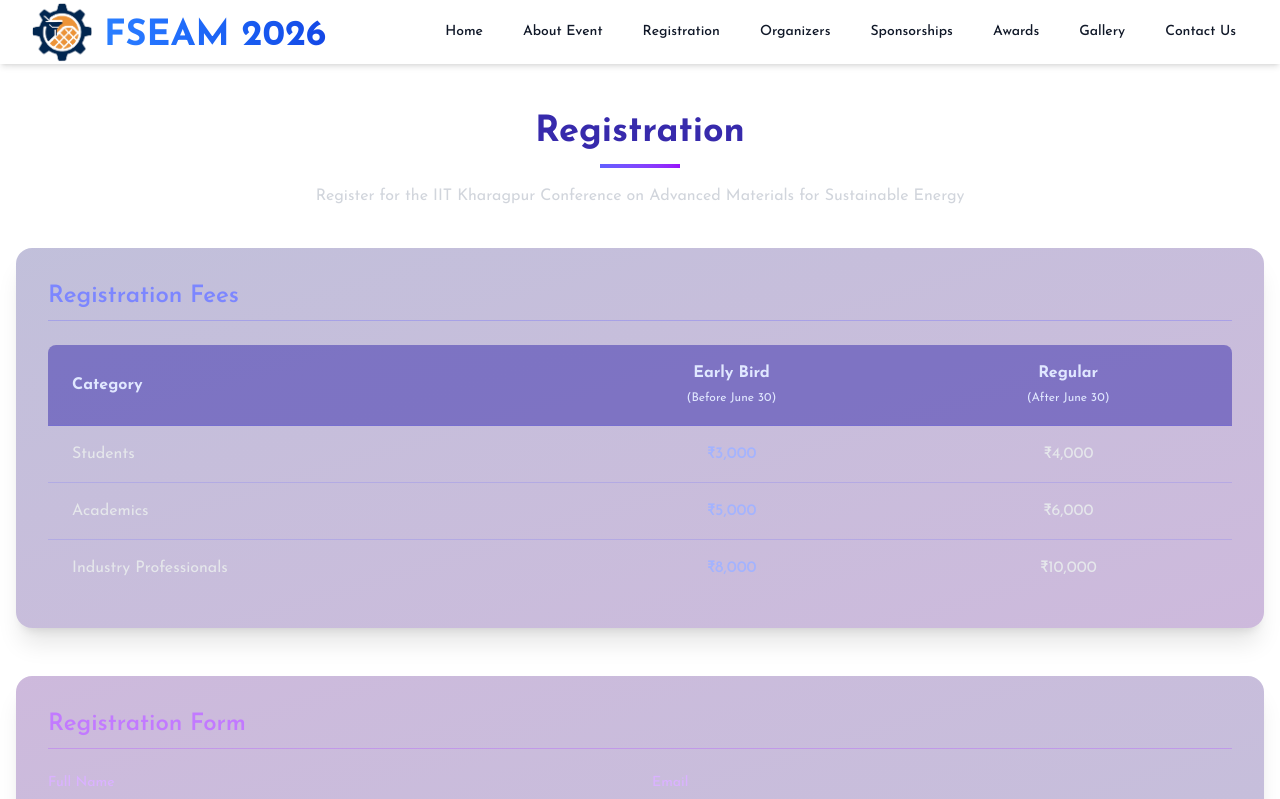
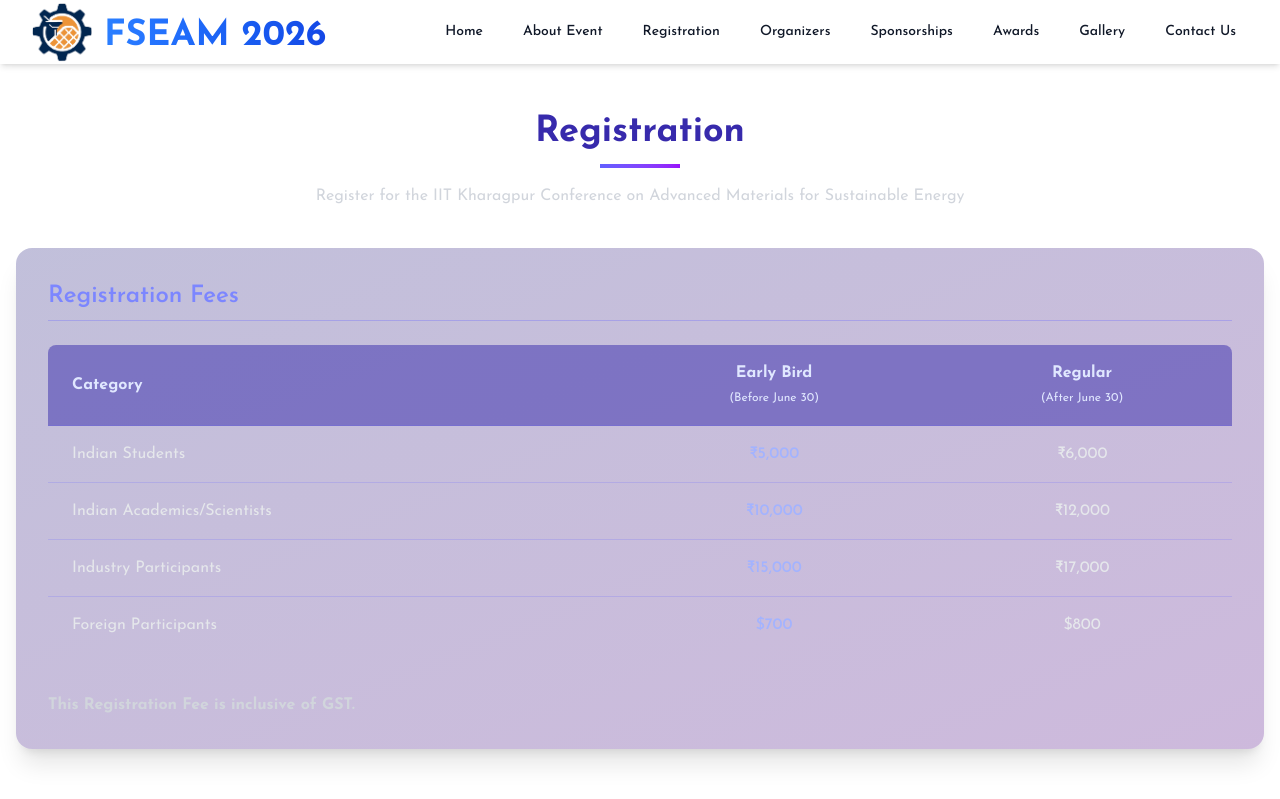
Before and after one commit to sushabhan878/IIT_KGP_MME_Conference, a Next.js app: page /registration in a window 1280 px wide. Shown: the top 799 px of the page. Built offline with nearby package versions, Linux system fonts and the light colour scheme.

Commit message:
Updated importent dates and registration pricing

```diff
--- a/app/registration/page.tsx
+++ b/app/registration/page.tsx
@@ -20,32 +20,40 @@ const Registration = () => {
                             <thead>
                                 <tr className="bg-indigo-800/50 text-indigo-100">
                                     <th className="py-4 px-6 text-left rounded-tl-lg">Category</th>
-                                    <th className="py-4 px-6 text-center">Early Bird<br/><span className="text-xs font-normal">(Before June 30)</span></th>
-                                    <th className="py-4 px-6 text-center rounded-tr-lg">Regular<br/><span className="text-xs font-normal">(After June 30)</span></th>
+                                    <th className="py-4 px-6 text-center">Early Bird<br /><span className="text-xs font-normal">(Before June 30)</span></th>
+                                    <th className="py-4 px-6 text-center rounded-tr-lg">Regular<br /><span className="text-xs font-normal">(After June 30)</span></th>
                                 </tr>
                             </thead>
                             <tbody className="text-gray-200">
                                 <tr className="hover:bg-indigo-700/20 transition-colors">
-                                    <td className="py-4 px-6 border-t border-indigo-500/20">Students</td>
-                                    <td className="py-4 px-6 border-t border-indigo-500/20 text-center font-medium text-indigo-300">₹3,000</td>
-                                    <td className="py-4 px-6 border-t border-indigo-500/20 text-center">₹4,000</td>
-                                </tr>
-                                <tr className="hover:bg-indigo-700/20 transition-colors">
-                                    <td className="py-4 px-6 border-t border-indigo-500/20">Academics</td>
+                                    <td className="py-4 px-6 border-t border-indigo-500/20">Indian Students</td>
                                     <td className="py-4 px-6 border-t border-indigo-500/20 text-center font-medium text-indigo-300">₹5,000</td>
                                     <td className="py-4 px-6 border-t border-indigo-500/20 text-center">₹6,000</td>
                                 </tr>
                                 <tr className="hover:bg-indigo-700/20 transition-colors">
-                                    <td className="py-4 px-6 border-t border-indigo-500/20 rounded-bl-lg">Industry Professionals</td>
-                                    <td className="py-4 px-6 border-t border-indigo-500/20 text-center font-medium text-indigo-300">₹8,000</td>
-                                    <td className="py-4 px-6 border-t border-indigo-500/20 text-center rounded-br-lg">₹10,000</td>
+                                    <td className="py-4 px-6 border-t border-indigo-500/20">Indian Academics/Scientists</td>
+                                    <td className="py-4 px-6 border-t border-indigo-500/20 text-center font-medium text-indigo-300">₹10,000</td>
+                                    <td className="py-4 px-6 border-t border-indigo-500/20 text-center">₹12,000</td>
+                                </tr>
+                                <tr className="hover:bg-indigo-700/20 transition-colors">
+                                    <td className="py-4 px-6 border-t border-indigo-500/20 rounded-bl-lg">Industry Participants</td>
+                                    <td className="py-4 px-6 border-t border-indigo-500/20 text-center font-medium text-indigo-300">₹15,000</td>
+                                    <td className="py-4 px-6 border-t border-indigo-500/20 text-center rounded-br-lg">₹17,000</td>
+                                </tr>
+                                <tr className="hover:bg-indigo-700/20 transition-colors">
+                                    <td className="py-4 px-6 border-t border-indigo-500/20 rounded-bl-lg">Foreign Participants</td>
+                                    <td className="py-4 px-6 border-t border-indigo-500/20 text-center font-medium text-indigo-300">$700</td>
+                                    <td className="py-4 px-6 border-t border-indigo-500/20 text-center rounded-br-lg">$800</td>
                                 </tr>
                             </tbody>
                         </table>
                     </div>
+                    <p className="mt-10 font-bold text-gray-300 ">
+                        This Registration Fee is inclusive of GST.
+                    </p>
                 </div>
 
-                <div className="bg-gradient-to-br from-purple-900/30 to-indigo-900/30 p-8 rounded-2xl shadow-xl mb-8">
+                {/* <div className="bg-gradient-to-br from-purple-900/30 to-indigo-900/30 p-8 rounded-2xl shadow-xl mb-8">
                     <h2 className="text-2xl font-semibold mb-6 text-purple-400 border-b border-purple-500/30 pb-2">Registration Form</h2>
                     <form>
                         <div className="grid grid-cols-1 md:grid-cols-2 gap-6">
@@ -98,7 +106,7 @@ const Registration = () => {
                             </button>
                         </div>
                     </form>
-                </div>
+                </div> */}
             </div>
         </PageLayout>
     )
--- a/components/ImportantDates.tsx
+++ b/components/ImportantDates.tsx
@@ -6,7 +6,7 @@ const ImportantDates = () => {
   const dates = [
     {
       title: 'Abstract Submission Deadline',
-      date: 'October 15, 2025',
+      date: 'October 30, 2025',
       icon: (
         <svg xmlns="http://www.w3.org/2000/svg" className="h-8 w-8" fill="none" viewBox="0 0 24 24" stroke="currentColor">
           <path strokeLinecap="round" strokeLinejoin="round" strokeWidth={2} d="M11 5H6a2 2 0 00-2 2v11a2 2 0 002 2h11a2 2 0 002-2v-5m-1.414-9.414a2 2 0 112.828 2.828L11.828 15H9v-2.828l8.586-8.586z" />
@@ -15,7 +15,7 @@ const ImportantDates = () => {
     },
     {
       title: 'Notification of Acceptance',
-      date: 'October 15, 2025',
+      date: 'October 30, 2025',
       icon: (
         <svg xmlns="http://www.w3.org/2000/svg" className="h-8 w-8" fill="none" viewBox="0 0 24 24" stroke="currentColor">
           <path strokeLinecap="round" strokeLinejoin="round" strokeWidth={2} d="M3 8l7.89 5.26a2 2 0 002.22 0L21 8M5 19h14a2 2 0 002-2V7a2 2 0 00-2-2H5a2 2 0 00-2 2v10a2 2 0 002 2z" />
@@ -24,7 +24,7 @@ const ImportantDates = () => {
     },
     {
       title: 'Early Bird Registration',
-      date: 'October 30, 2025',
+      date: 'November 15, 2025',
       icon: (
         <svg xmlns="http://www.w3.org/2000/svg" className="h-8 w-8" fill="none" viewBox="0 0 24 24" stroke="currentColor">
           <path strokeLinecap="round" strokeLinejoin="round" strokeWidth={2} d="M12 8c-1.657 0-3 .895-3 2s1.343 2 3 2 3 .895 3 2-1.343 2-3 2m0-8c1.11 0 2.08.402 2.599 1M12 8V7m0 1v8m0 0v1m0-1c-1.11 0-2.08-.402-2.599-1M21 12a9 9 0 11-18 0 9 9 0 0118 0z" />
```
